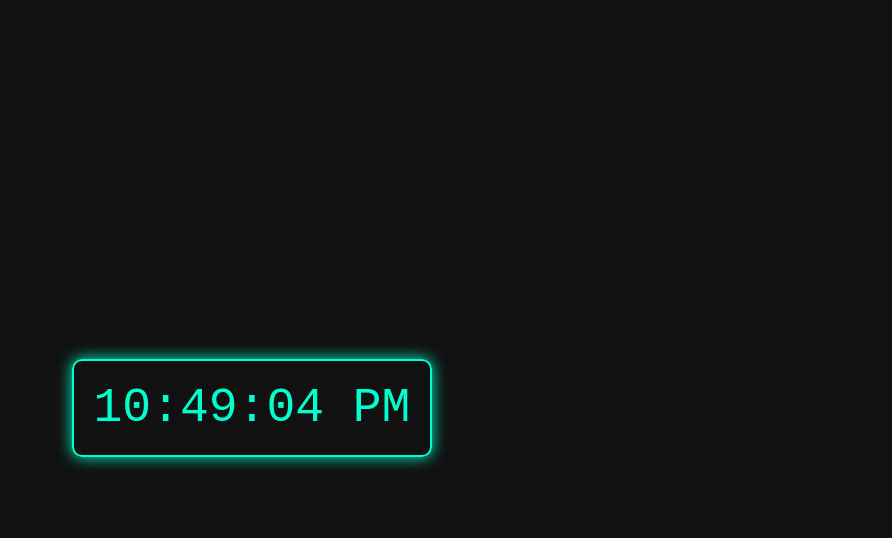
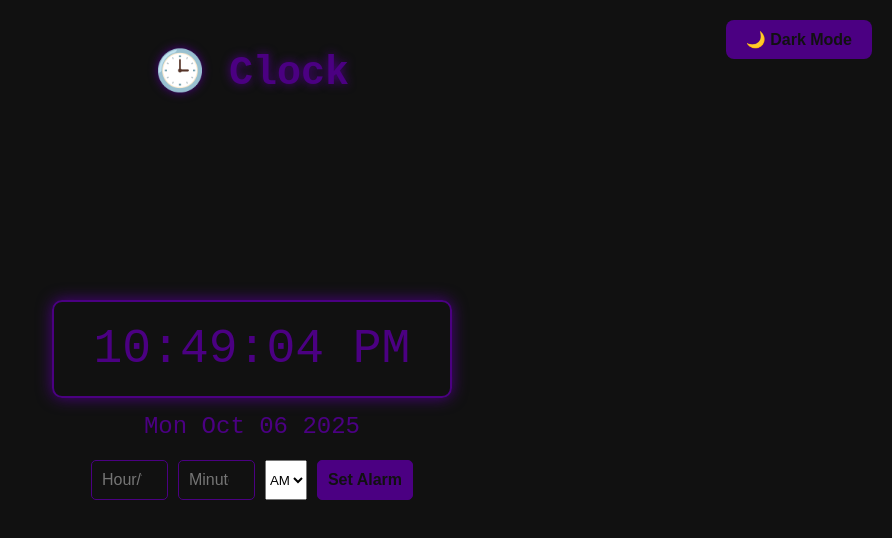
Before and after one commit to sanchit1804/Code_Script, a plain HTML site: page WebDev/DigitalClock/digital_clock.html in a window 1280 px wide. Shown: the whole page, without its empty margins (388-1280 px from the left). Drawn offline with Linux system fonts and the light colour scheme.

Commit message:
Update digital_clock.html
Added Date, Alarm, Dark mode switch.

```diff
--- a/WebDev/DigitalClock/digital_clock.html
+++ b/WebDev/DigitalClock/digital_clock.html
@@ -5,63 +5,194 @@
   <meta name="viewport" content="width=device-width, initial-scale=1.0">
   <title>Digital Clock</title>
   <style>
-    /* Center the clock on the page with a nice design */
     body {
       display: flex;
+      flex-direction: column;
       justify-content: center;
       align-items: center;
-      height: 100vh; /* full viewport height */
-      background: #111; /* dark background */
-      color: #00ffcc; /* neon green text */
+      height: 100vh;
+      margin: 0;
+      background: #111;
+      color: #4B0082;
       font-family: monospace, Arial, sans-serif;
-      font-size: 3rem;
+      transition: background 0.3s, color 0.3s;
     }
 
-    /* Style the clock container */
+    h1 {
+      position: absolute;
+      top: 20px;
+      text-align: center;
+      color: #4B0082;
+      font-size: 2.5rem;
+      text-shadow: 0 0 10px #4B0082;
+    }
+
+    #toggleMode {
+      position: absolute;
+      top: 20px;
+      right: 20px;
+      padding: 10px 20px;
+      border: none;
+      border-radius: 8px;
+      cursor: pointer;
+      background-color: #4B0082;
+      color: #111;
+      font-weight: bold;
+      transition: 0.3s;
+    }
+
+    #toggleMode:hover {
+      background-color: #00e6b8;
+    }
+
     #clock {
-      padding: 20px;
-      border: 2px solid #00ffcc;
+      padding: 20px 40px;
+      border: 2px solid #4B0082;
       border-radius: 10px;
-      box-shadow: 0 0 15px #00ffcc;
+      box-shadow: 0 0 15px #4B0082;
+      font-size: 3rem;
+      text-align: center;
+      margin-bottom: 15px;
+    }
+
+    #date {
+      font-size: 1.5rem;
+      margin-bottom: 20px;
+    }
+
+    #alarm-section {
+      display: flex;
+      gap: 10px;
+      flex-wrap: wrap;
+      justify-content: center;
+    }
+
+    input, button {
+      padding: 10px;
+      border-radius: 5px;
+      border: 1px solid #4B0082;
+      background: transparent;
+      color: #4B0082;
+      font-size: 1rem;
+    }
+
+    button#setAlarm {
+      background-color: #4B0082;
+      color: #111;
+      font-weight: bold;
+      cursor: pointer;
+      transition: 0.3s;
+    }
+
+    button#setAlarm:hover {
+      background-color: #00e6b8;
+    }
+
+    /* Light Mode */
+    body.light-mode {
+      background: #f5f5f5;
+      color: #111;
+    }
+
+    body.light-mode #clock {
+      border-color: #111;
+      box-shadow: 0 0 15px #999;
+    }
+
+    body.light-mode h1 {
+      color: #111;
+      text-shadow: none;
+    }
+
+    body.light-mode input, body.light-mode button {
+      border-color: #111;
+      color: #111;
+    }
+
+    body.light-mode button#setAlarm {
+      background-color: #111;
+      color: #f5f5f5;
+    }
+
+    body.light-mode #toggleMode {
+      background-color: #111;
+      color: #f5f5f5;
     }
   </style>
 </head>
 <body>
-   <!-- The clock will appear inside this div -->
+  <h1>🕒 Clock</h1>
+  <button id="toggleMode">🌙 Dark Mode</button>
+
   <div id="clock"></div>
+  <div id="date"></div>
 
+  <div id="alarm-section">
+    <input type="number" id="alarmHour" placeholder="Hour/*" min="1" max="12">
+    <input type="number" id="alarmMinute" placeholder="Minute (0-59)" min="0" max="59">
+    <select id="ampm">
+      <option value="AM">AM</option>
+      <option value="PM">PM</option>
+    </select>
+    <button id="setAlarm">Set Alarm</button>
+  </div>
 
   <script>
-    // Function to update the clock every second
+    const clockEl = document.getElementById('clock');
+    const dateEl = document.getElementById('date');
+    const toggleModeBtn = document.getElementById('toggleMode');
+    const setAlarmBtn = document.getElementById('setAlarm');
+    let alarmTime = null;
+    let alarmSet = false;
+
+    // Function to update time and date
     function updateClock() {
-      const now = new Date(); // get current date and time
-
-      // Get hours, minutes, and seconds
+      const now = new Date();
       let hours = now.getHours();
       let minutes = now.getMinutes();
       let seconds = now.getSeconds();
+      const ampm = hours >= 12 ? 'PM' : 'AM';
+      hours = hours % 12 || 12;
 
-      // Determine AM or PM
-      const ampm = hours >= 12 ? 'PM' : 'AM';
+      const timeString = `${pad(hours)}:${pad(minutes)}:${pad(seconds)} ${ampm}`;
+      const dateString = now.toDateString();
 
-      // Convert 24-hour format to 12-hour format
-      hours = hours % 12 || 12; // if hours = 0, set to 12
+      clockEl.textContent = timeString;
+      dateEl.textContent = dateString;
 
-      // Add leading zeros to minutes and seconds if needed
-      minutes = minutes < 10 ? '0' + minutes : minutes;
-      seconds = seconds < 10 ? '0' + seconds : seconds;
-
-      // Format the time string
-      const timeString = `${hours}:${minutes}:${seconds} ${ampm}`;
-
-      // Display the time in the clock div
-      document.getElementById('clock').textContent = timeString;
+      if (alarmSet && alarmTime === `${pad(hours)}:${pad(minutes)} ${ampm}` && seconds === 0) {
+        alert("⏰ Alarm ringing!");
+        alarmSet = false;
+      }
     }
 
-    // Call updateClock every 1000 milliseconds (1 second)
+    function pad(num) {
+      return num < 10 ? '0' + num : num;
+    }
+
+    // Dark/Light mode toggle
+    toggleModeBtn.addEventListener('click', () => {
+      document.body.classList.toggle('light-mode');
+      toggleModeBtn.textContent =
+        document.body.classList.contains('light-mode') ? '🌙 Dark Mode' : '☀️ Light Mode';
+    });
+
+    // Set alarm
+    setAlarmBtn.addEventListener('click', () => {
+      const hour = document.getElementById('alarmHour').value;
+      const minute = document.getElementById('alarmMinute').value;
+      const ampm = document.getElementById('ampm').value;
+
+      if (hour && minute !== '') {
+        alarmTime = `${pad(hour)}:${pad(minute)} ${ampm}`;
+        alarmSet = true;
+        alert(`✅ Alarm set for ${alarmTime}`);
+      } else {
+        alert("⚠️ Please enter valid hour and minute!");
+      }
+    });
+
     setInterval(updateClock, 1000);
-
-    // Call it once immediately to show the clock right away
     updateClock();
   </script>
 </body>
```
